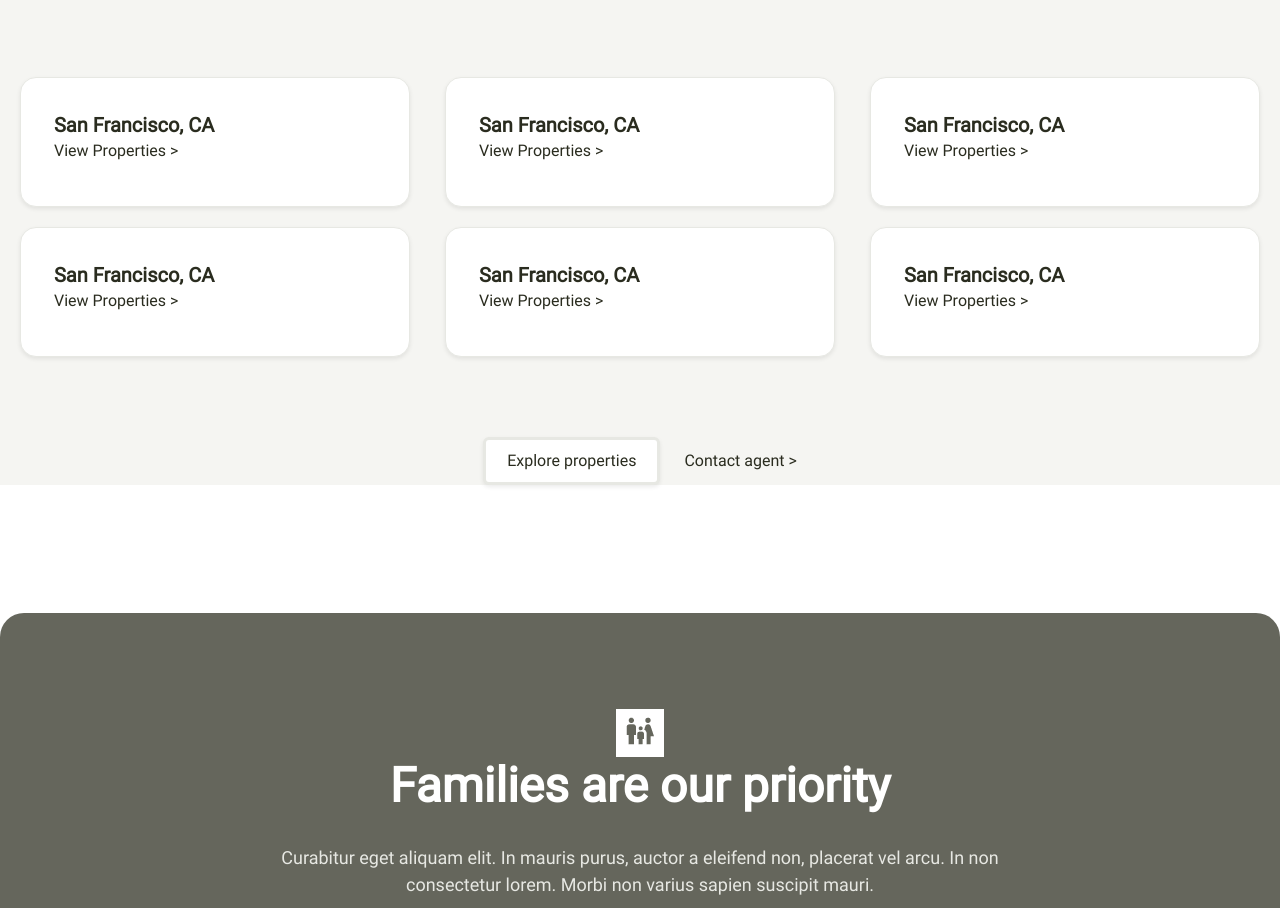
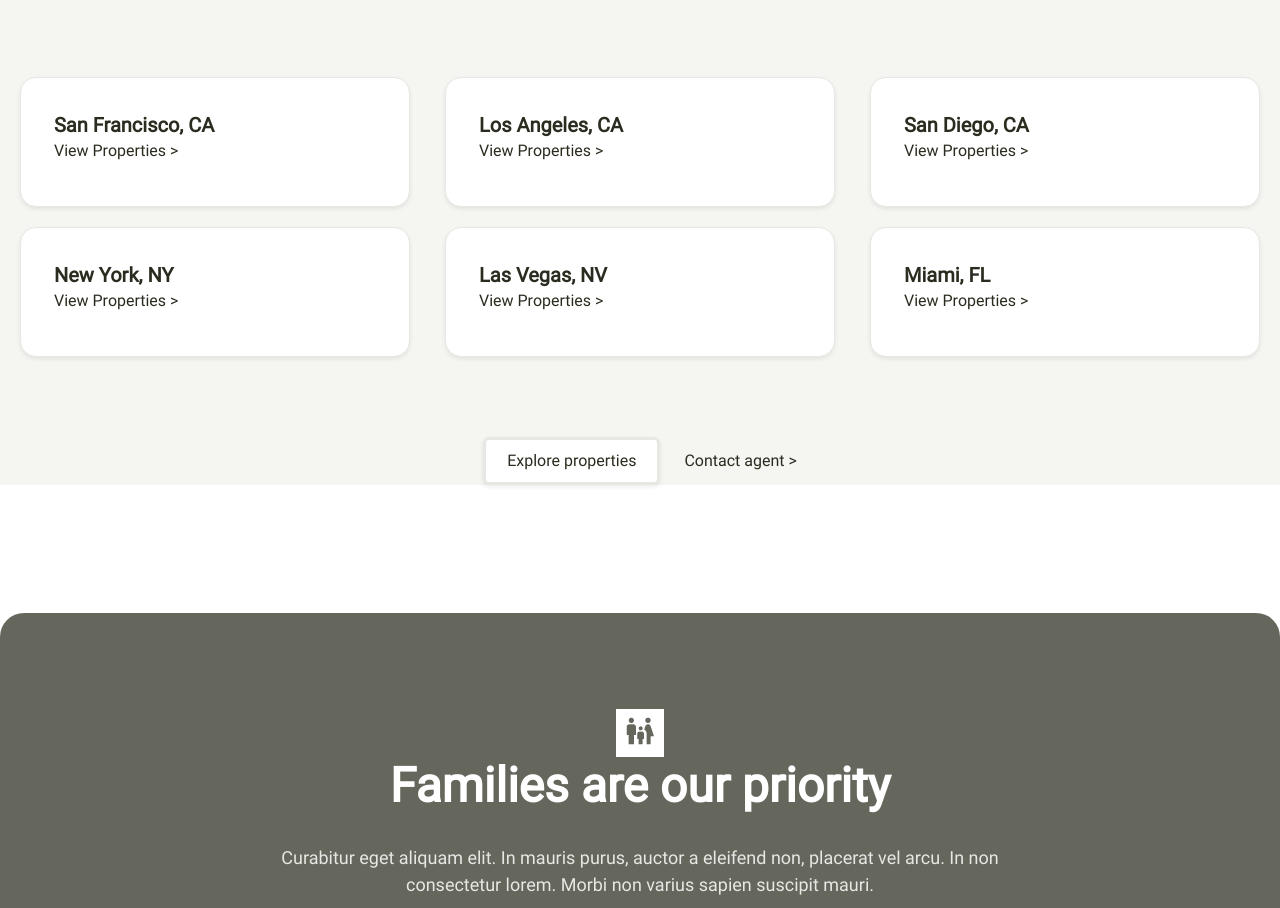
Before and after one commit to mrbillgates2001/Realco_Home_Decor, a plain HTML site: page index.html in a window 1280 px wide. Shown: the part 4999-5907 px from the top of the page. Drawn offline with Linux system fonts and the light colour scheme.

Commit message:
locations added

```diff
--- a/index.html
+++ b/index.html
@@ -724,23 +724,23 @@
 								<a href="">View Properties ></a>
 							</div>
 							<div class="l-card">
-								<h4>San Francisco, CA</h4>
+								<h4>Los Angeles, CA</h4>
 								<a href="">View Properties ></a>
 							</div>
 							<div class="l-card">
-								<h4>San Francisco, CA</h4>
+								<h4>San Diego, CA</h4>
 								<a href="">View Properties ></a>
 							</div>
 							<div class="l-card">
-								<h4>San Francisco, CA</h4>
+								<h4>New York, NY</h4>
 								<a href="">View Properties ></a>
 							</div>
 							<div class="l-card">
-								<h4>San Francisco, CA</h4>
+								<h4>Las Vegas, NV</h4>
 								<a href="">View Properties ></a>
 							</div>
 							<div class="l-card">
-								<h4>San Francisco, CA</h4>
+								<h4>Miami, FL</h4>
 								<a href="">View Properties ></a>
 							</div>
 						</div>
```
